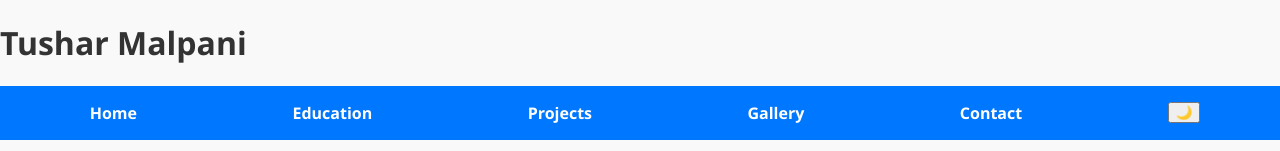
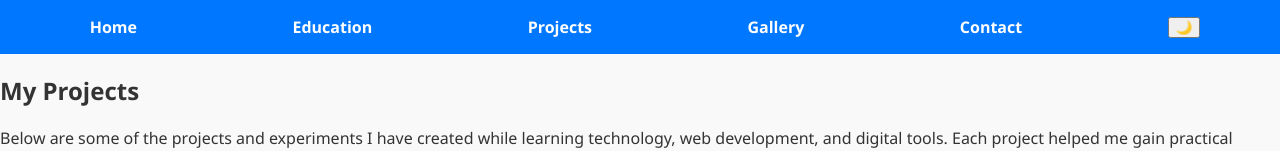
Before and after one commit to ram678/tushar3, a plain HTML site: page projects.html in a window 1280 px wide. Shown: the top 151 px of the page. Drawn offline with Linux system fonts and the light colour scheme.

Commit message:
Update projects.html

```diff
--- a/projects.html
+++ b/projects.html
@@ -15,8 +15,6 @@
 <body>
 
 <header>
-
-<h1>Tushar Malpani</h1>
 
 <nav>
 
```
